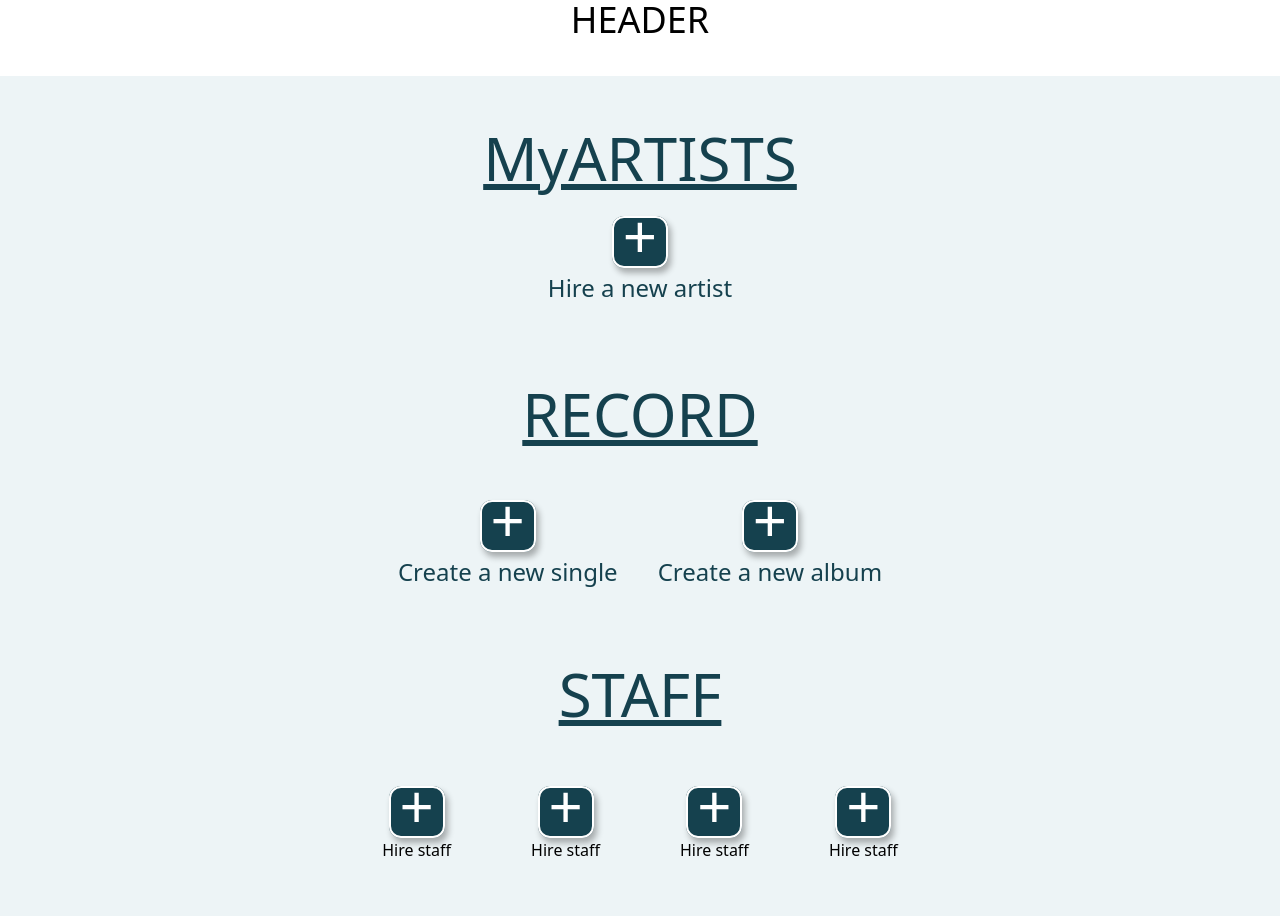
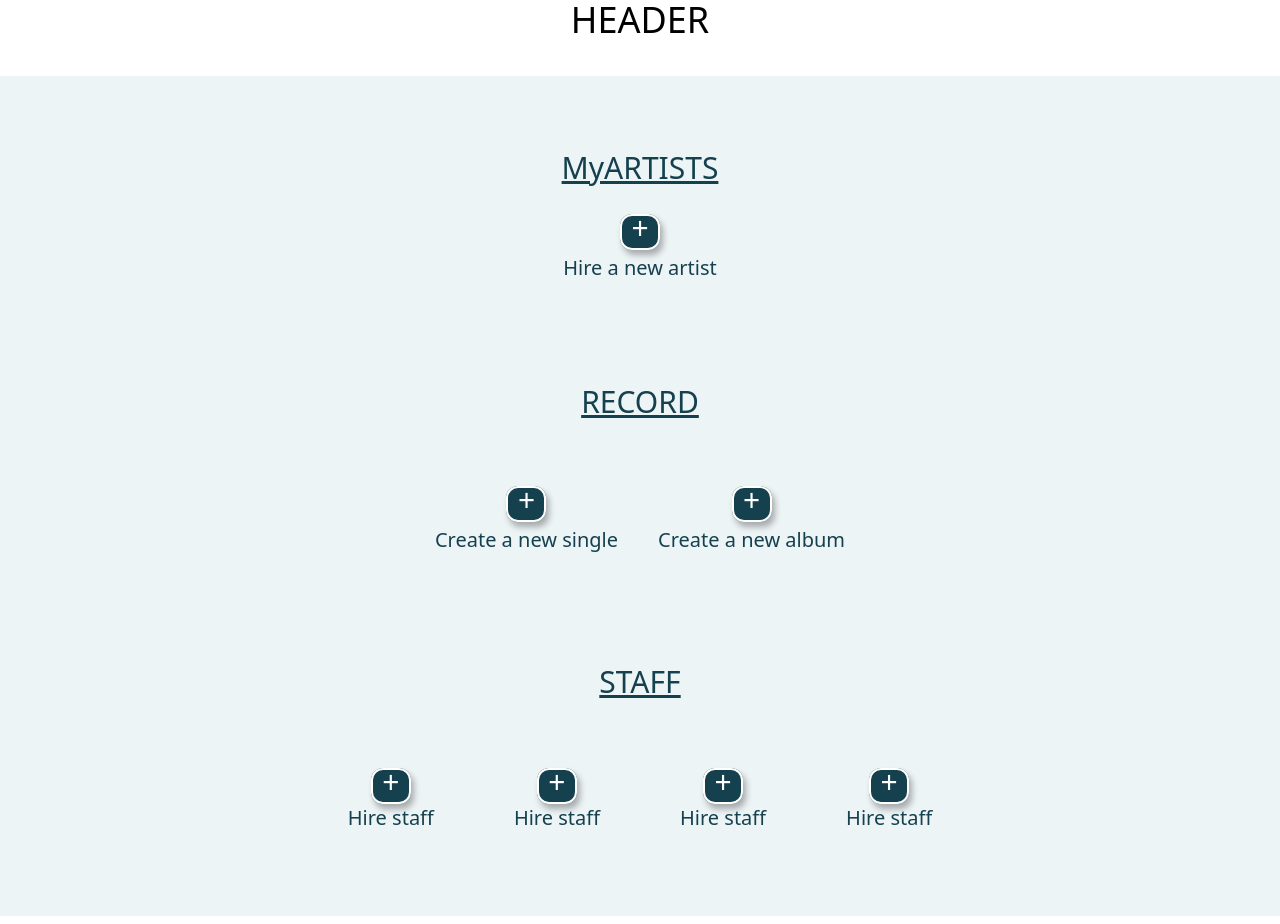
Before and after one commit to WildCodeSchool/2024-12-orleans-cda-project3-team-b, a React (Vite) app in the folder packages/frontend/web/: page /main-menu in a window 1280 px wide. Built offline with nearby package versions, Linux system fonts and the light colour scheme; no server answers.

Commit message:
correction taille police et bouton

```diff
--- a/packages/frontend/web/src/components/add-button.tsx
+++ b/packages/frontend/web/src/components/add-button.tsx
@@ -6,11 +6,11 @@ type ButtonProps = PropsWithChildren<{
 
 function AddButton({ onClick, children }: ButtonProps) {
   return (
-    <div className='bg-secondary mx-auto flex h-13 w-14 items-center justify-center rounded-xl shadow-[3px_5px_6px_rgba(0,0,0,0.30)] inset-ring-2 inset-ring-white'>
+    <div className='bg-secondary mx-auto flex h-9 w-10 items-center justify-center rounded-xl shadow-[3px_5px_6px_rgba(0,0,0,0.30)] inset-ring-2 inset-ring-white'>
       <button
         type={'button'}
         onClick={onClick}
-        className={`flex h-11 flex-col items-center justify-center pb-3 text-6xl text-white`}
+        className={`flex h-11 flex-col items-center justify-center pb-2 text-3xl text-white`}
       >
         {children}
       </button>
--- a/packages/frontend/web/src/pages/main-menu.tsx
+++ b/packages/frontend/web/src/pages/main-menu.tsx
@@ -10,53 +10,51 @@ export default function MainMenu() {
       </header>
       <div className='bg-primary mx-auto text-center'>
         <div className='flex h-70 flex-col items-center justify-center'>
-          <h2 className='text-secondary pb-7 text-6xl underline'>
+          <h2 className='text-secondary pb-7 text-3xl underline'>
             {'MyARTISTS'}
           </h2>
           <Link to='/hireartist'>
             <AddButton>{'+'}</AddButton>
           </Link>
 
-          <h2 className='text-secondary pt-1 text-2xl'>
-            {'Hire a new artist'}
-          </h2>
+          <h2 className='text-secondary pt-1 text-xl'>{'Hire a new artist'}</h2>
         </div>
         <div className='h-70 pt-7'>
-          <h2 className='text-secondary text-6xl underline'>{' RECORD'}</h2>
+          <h2 className='text-secondary text-3xl underline'>{' RECORD'}</h2>
 
           <div className='flex h-50 items-center justify-center'>
             <div className='flex flex-col items-center justify-center'>
               <AddButton>{'+'}</AddButton>
-              <h2 className='text-secondary pt-1 text-2xl'>
+              <h2 className='text-secondary pt-1 text-xl'>
                 {'Create a new single'}
               </h2>
             </div>
             <div className='flex flex-col items-center justify-center pl-10'>
               <AddButton>{'+'}</AddButton>
-              <h3 className='text-secondary pt-1 text-2xl'>
+              <h3 className='text-secondary pt-1 text-xl'>
                 {'Create a new album'}
               </h3>
             </div>
           </div>
         </div>
         <div className='h-70 pt-7'>
-          <h2 className='text-secondary text-6xl underline'>{' STAFF'}</h2>
+          <h2 className='text-secondary text-3xl underline'>{' STAFF'}</h2>
           <div className='flex h-50 items-center justify-center'>
             <div className='flex flex-col items-center justify-center pr-10 pl-10'>
               <AddButton>{'+'}</AddButton>
-              <h3>{'Hire staff'}</h3>
+              <h3 className='text-secondary text-xl'>{'Hire staff'}</h3>
             </div>
             <div className='flex flex-col items-center justify-center pr-10 pl-10'>
               <AddButton>{'+'}</AddButton>
-              <h3>{'Hire staff'}</h3>
+              <h3 className='text-secondary text-xl'>{'Hire staff'}</h3>
             </div>
             <div className='flex flex-col items-center justify-center pr-10 pl-10'>
               <AddButton>{'+'}</AddButton>
-              <h3>{'Hire staff'}</h3>
+              <h3 className='text-secondary text-xl'>{'Hire staff'}</h3>
             </div>
             <div className='flex flex-col items-center justify-center pr-10 pl-10'>
               <AddButton>{'+'}</AddButton>
-              <h3>{'Hire staff'}</h3>
+              <h3 className='text-secondary text-xl'>{'Hire staff'}</h3>
             </div>
           </div>
         </div>
```
